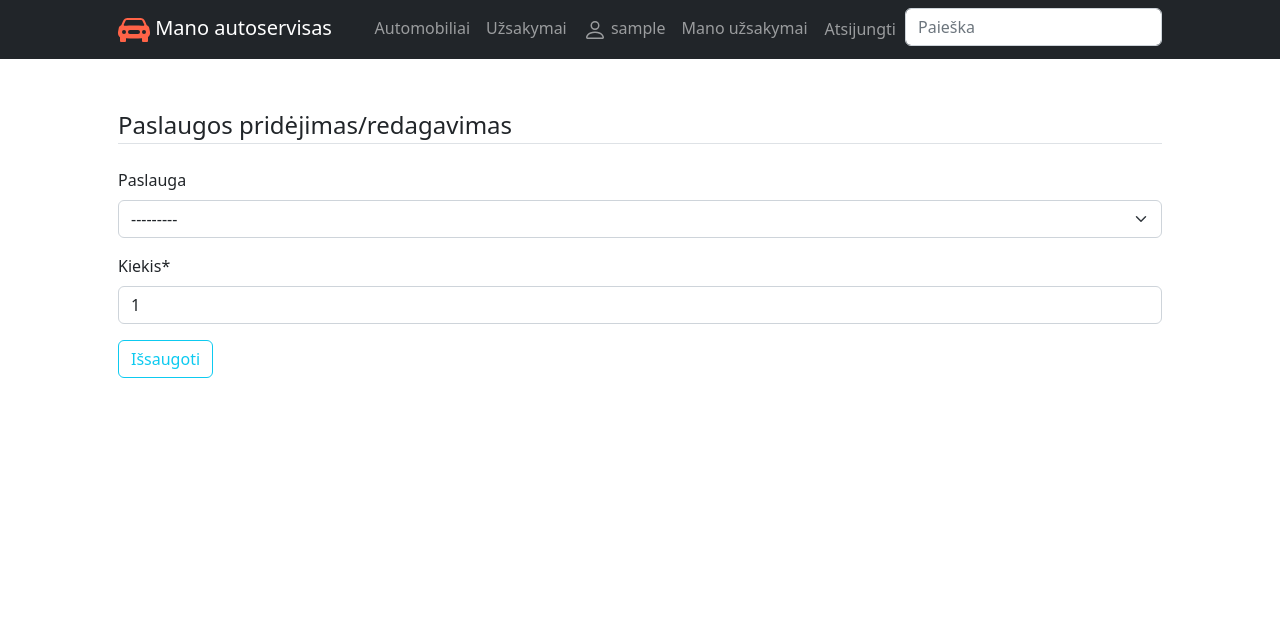
After one commit to DonatasNoreika/autoservice_202506, a Django app: page /autoservice/orders/1/neworderline in a window 1280 px wide. The commit adds this page. Shown: the top 618 px of the page. Run offline with Django 5.2, Linux system fonts and the light colour scheme; a user stored in the database is signed in; tables that the repository leaves empty hold one stand-in row (values such as "Sample post"); some libraries are stand-ins or nearby versions.

Commit message:
10 +Padaryti, kad vartotojas galėtų savo užsakyme įvesti eilutes (pasirinktas paslaugas ir kiekius).

```diff
--- a/mysite/autoservice/forms.py
+++ b/mysite/autoservice/forms.py
@@ -1,5 +1,5 @@
 from .models import OrderReview
-from .models import Profile, Order
+from .models import Profile, Order, OrderLine
 from django import forms
 from django.contrib.auth.models import User
 
--- a/mysite/autoservice/templates/order.html
+++ b/mysite/autoservice/templates/order.html
@@ -15,6 +15,9 @@
 <div>
     <a class="btn btn-secondary btn-sm mt-1 mb-1" href="{% url 'orders_update' order.pk %}">Redaguoti</a>
     <a class="btn btn-danger btn-sm mt-1 mb-1" href="{% url 'orders_delete' order.pk %}">Ištrinti</a>
+</div>
+<div>
+    <a class="btn btn-secondary btn-sm mt-1 mb-1" href="{% url 'orderlines_create' order.pk %}">Pridėti paslaugą</a>
 </div>
 {% endif %}
 <table class="table table-hover">
--- /dev/null
+++ b/mysite/autoservice/templates/orderline_form.html
@@ -0,0 +1,16 @@
+{% extends "base.html" %}
+{% block "title" %}Paslaugos pridėjimas/redagavimas{% endblock%}
+
+{% block "content" %}
+<div class="content-section">
+    <form method="POST">
+    {% csrf_token %}
+    {% load crispy_forms_tags %}
+        <legend class="border-bottom mb-4">Paslaugos pridėjimas/redagavimas</legend>
+        {{ form|crispy }}
+        <div class="form-group">
+            <button class="btn btn-outline-info" type="submit">Išsaugoti</button>
+        </div>
+    </form>
+</div>
+{% endblock %}
--- a/mysite/autoservice/urls.py
+++ b/mysite/autoservice/urls.py
@@ -10,7 +10,8 @@ from .views import (index,
                     UserOrderListView,
                     UserOrderCreateView,
                     UserOrderUpdateView,
-                    UserOrderDeleteView)
+                    UserOrderDeleteView,
+                    UserOrderLineCreateView)
 
 urlpatterns = [
     path("", index, name="index"),
@@ -25,4 +26,5 @@ urlpatterns = [
     path("orders/create", UserOrderCreateView.as_view(), name="orders_create"),
     path("orders/<int:pk>/update", UserOrderUpdateView.as_view(), name="orders_update"),
     path("orders/<int:pk>/delete", UserOrderDeleteView.as_view(), name="orders_delete"),
+    path("orders/<int:pk>/neworderline", UserOrderLineCreateView.as_view(), name="orderlines_create"),
 ]
--- a/mysite/autoservice/views.py
+++ b/mysite/autoservice/views.py
@@ -2,7 +2,7 @@ from django.shortcuts import render, redirect, reverse
 from django.views import generic
 from django.core.paginator import Paginator
 from django.db.models import Q
-from .models import Service, Order, Car
+from .models import Service, Order, Car, OrderLine
 from django.contrib.auth.forms import User
 from django.views.decorators.csrf import csrf_protect
 from django.contrib import messages
@@ -191,3 +191,19 @@ class UserOrderDeleteView(LoginRequiredMixin, UserPassesTestMixin, generic.Delet
 
     def test_func(self):
         return self.get_object().client == self.request.user
+
+
+class UserOrderLineCreateView(LoginRequiredMixin, UserPassesTestMixin, generic.CreateView):
+    model = OrderLine
+    template_name = "orderline_form.html"
+    fields = ['service', 'qty']
+
+    def get_success_url(self):
+        return reverse("order", kwargs={"pk": self.kwargs['pk']})
+
+    def test_func(self):
+        return self.get_object().order.client == self.request.user
+
+    def form_valid(self, form):
+        form.instance.order = Order.objects.get(pk=self.kwargs['pk'])
+        return super().form_valid(form)
```
